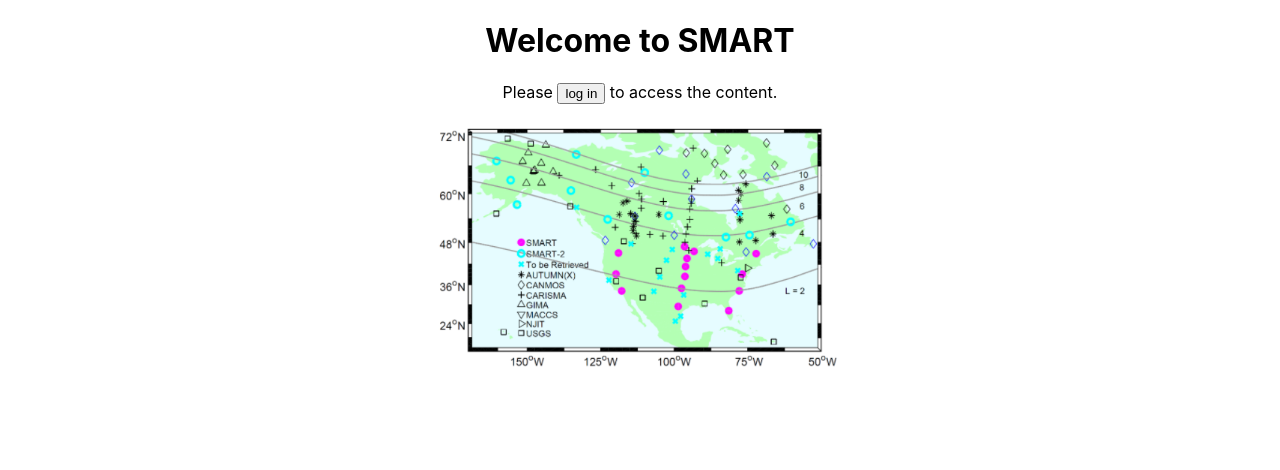
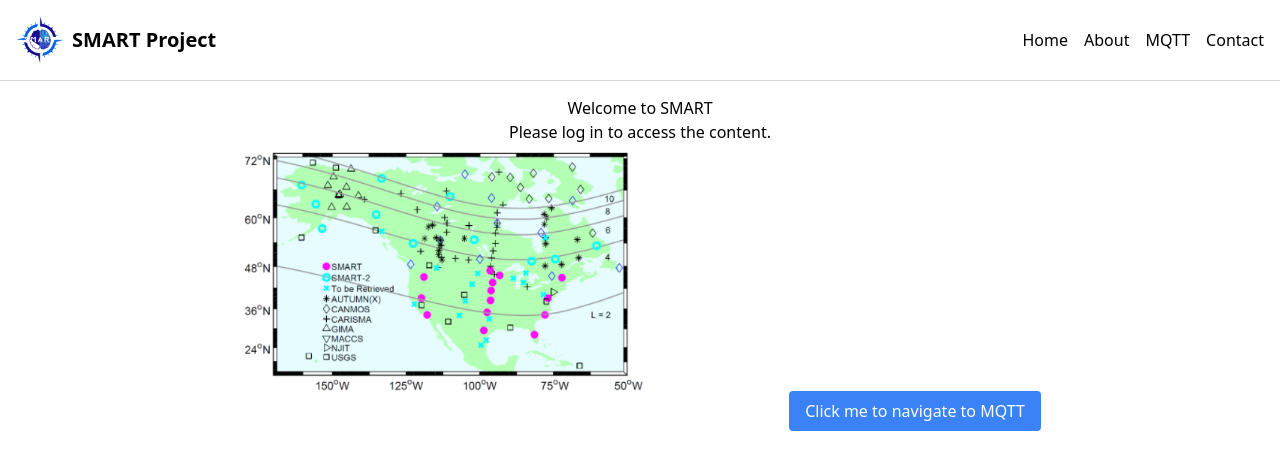
Before and after one commit to SMART-UCLA/SMART-FrontEnd, a React (Create React App) app: page / in a window 1280 px wide. Shown: the top 470 px of the page. Built offline with nearby package versions, Linux system fonts and the light colour scheme.

Commit message:
added tailwind css and navbar

```diff
--- a/package.json
+++ b/package.json
@@ -21,10 +21,13 @@
     "react-dom": "^18.2.0",
     "react-router-dom": "^6.3.0",
     "react-scripts": "5.0.1",
+    "tailwindcss": "^3.4.1",
     "util": "^0.12.5",
     "web-vitals": "^2.1.4"
   },
   "scripts": {
+
+    "build": "tailwindcss build styles.css -o output.css",
     "start": "react-scripts start",
     "build": "react-scripts build",
     "test": "react-scripts test",
--- a/src/App.css
+++ /dev/null
@@ -1,38 +0,0 @@
-.App {
-  text-align: center;
-}
-
-.App-logo {
-  height: 40vmin;
-  pointer-events: none;
-}
-
-@media (prefers-reduced-motion: no-preference) {
-  .App-logo {
-    animation: App-logo-spin infinite 20s linear;
-  }
-}
-
-.App-header {
-  background-color: #282c34;
-  min-height: 100vh;
-  display: flex;
-  flex-direction: column;
-  align-items: center;
-  justify-content: center;
-  font-size: calc(10px + 2vmin);
-  color: white;
-}
-
-.App-link {
-  color: #61dafb;
-}
-
-@keyframes App-logo-spin {
-  from {
-    transform: rotate(0deg);
-  }
-  to {
-    transform: rotate(360deg);
-  }
-}
--- a/src/App.js
+++ b/src/App.js
@@ -1,6 +1,5 @@
 import logo from './logo.svg';
 import { BrowserRouter, HashRouter, Routes, Route } from 'react-router-dom'; /*needed to change from Switch to Routes and change overall structure*/
-import './App.css';
 
 import Home  from './components/Home';
 import GraphDay from './components/GraphDay';
@@ -13,6 +12,7 @@ import AuthGuard from './auth/authGuard';
 
 function App() {
   return (
+    <div class="mt-24">
     <HashRouter>
       <AuthProvider>
         <Routes>
@@ -59,6 +59,7 @@ function App() {
         </Routes>
       </AuthProvider>
     </HashRouter>
+    </div>
   );
 }
 
--- a/src/components/Home.js
+++ b/src/components/Home.js
@@ -4,13 +4,20 @@ import Box from '@mui/material/Box';
 import { useAuth0 } from '@auth0/auth0-react';
 import { Link } from 'react-router-dom';
 import { useNavigate } from "react-router-dom";
+import Navbar from './Navbar';
 
 function Home() {
   const { isAuthenticated, loginWithRedirect, logout, user } = useAuth0();
   const navigate = useNavigate();
 
+  const handleButtonClick = () => {
+    // Use navigate to navigate to the "/LiveDataMQTT" route
+    navigate('/LiveDataMQTT');
+  };
+
   return (
     <div style={{ textAlign: 'center' }}>
+      <Navbar></Navbar>
       <h1>Welcome to SMART</h1>
       {isAuthenticated ? (
         <div style={{ width: '50%', margin: 'auto' }}>
@@ -53,6 +60,12 @@ function Home() {
       >
         <img src={smartImg} width="75%" height="60%" alt="SMART Image" />
       </span>
+      <button
+            onClick={handleButtonClick}
+            className="bg-blue-500 text-white px-4 py-2 rounded hover:bg-blue-600 focus:outline-none"
+          >
+            Click me to navigate to MQTT
+          </button>
     </div>
   );
 }
--- /dev/null
+++ b/src/components/Navbar.js
@@ -0,0 +1,39 @@
+// Navbar.js
+import React from 'react';
+import { useNavigate } from 'react-router-dom';
+import smartLogo from './logo.png';
+
+const Navbar = () => {
+  const navigate = useNavigate();
+
+  const handleNavLinkClick = (path) => {
+    navigate(path);
+  };
+
+  return (
+    <nav className="bg-white p-4 border-b border-gray-300 fixed w-full top-0 z-10">
+      <div className="container mx-auto flex justify-between items-center">
+        <div className="flex items-center space-x-2">
+          <img src={smartLogo} alt="SMART Logo" className="h-12" />
+          <div className="text-black font-bold text-xl">SMART Project</div>
+        </div>
+        <div className="space-x-4">
+          <a href="#" className="text-black" onClick={() => handleNavLinkClick('/')}>
+            Home
+          </a>
+          <a href="#" className="text-black" onClick={() => handleNavLinkClick('/about')}>
+            About
+          </a>
+          <a href="#/LiveDataMQTT/testTopic/s" className="text-black">
+            MQTT
+          </a>
+          <a href="#" className="text-black" onClick={() => handleNavLinkClick('/contact')}>
+            Contact
+          </a>
+        </div>
+      </div>
+    </nav>
+  );
+}
+
+export default Navbar;
--- a/src/index.css
+++ /dev/null
@@ -1,13 +0,0 @@
-body {
-  margin: 0;
-  font-family: -apple-system, BlinkMacSystemFont, 'Segoe UI', 'Roboto', 'Oxygen',
-    'Ubuntu', 'Cantarell', 'Fira Sans', 'Droid Sans', 'Helvetica Neue',
-    sans-serif;
-  -webkit-font-smoothing: antialiased;
-  -moz-osx-font-smoothing: grayscale;
-}
-
-code {
-  font-family: source-code-pro, Menlo, Monaco, Consolas, 'Courier New',
-    monospace;
-}
--- a/src/index.js
+++ b/src/index.js
@@ -1,6 +1,6 @@
 import React from 'react';
 import ReactDOM from 'react-dom/client';
-import './index.css';
+import './styles.css';
 import App from './App';
 import reportWebVitals from './reportWebVitals';
 
--- /dev/null
+++ b/src/styles.css
@@ -0,0 +1,3 @@
+@import 'tailwindcss/base';
+@import 'tailwindcss/components';
+@import 'tailwindcss/utilities';
--- /dev/null
+++ b/tailwind.config.js
@@ -0,0 +1,11 @@
+/** @type {import('tailwindcss').Config} */
+module.exports = {
+  content: [
+    "./src/**/*.js",
+    "./src/**/*.jsx",
+  ],
+  theme: {
+    extend: {},
+  },
+  plugins: [],
+}
```
Also changed, not shown: src/components/logo.png (added), 1 other file (tests, documents, lock files or other folders).
